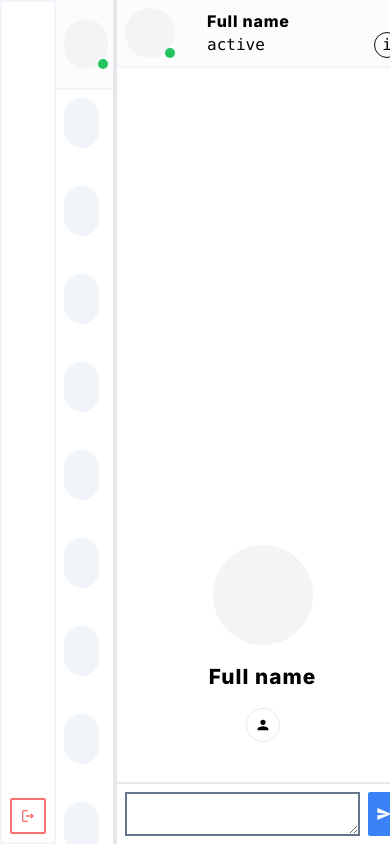
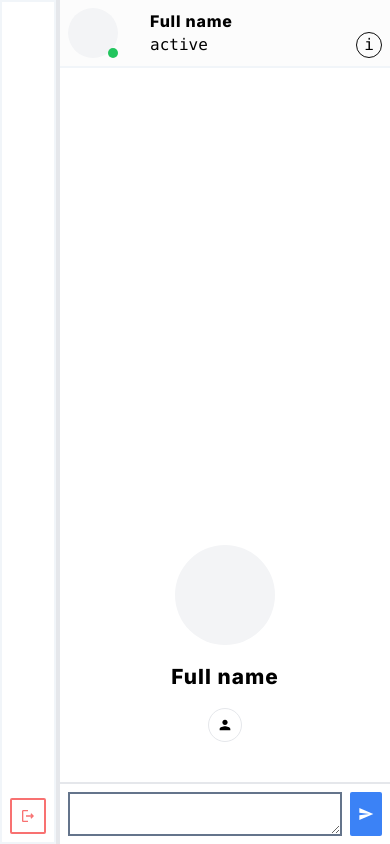
Before and after one commit to HenriTresor/twitchat, a Next.js app: page / in a window 390 px wide. Built offline with nearby package versions, Linux system fonts and the light colour scheme.

Commit message:
added more responsiveness

```diff
--- a/components/ContactsArea/index.tsx
+++ b/components/ContactsArea/index.tsx
@@ -5,11 +5,11 @@ import Contact from './Contact'
 
 type Props = {}
 
-function ContactsArea({}: Props) {
+function ContactsArea({ }: Props) {
   return (
-    <div className='aside w-[30%] border-r-4 flex flex-row'>
+    <div className='aside border-r-4  flex-row flex w-auto md:w-[30%] xlg:hidden'>
       <SideBar />
-      <div className='w-full overflow-auto bar'>
+      <div className='w-full overflow-auto bar hidden md:block'>
         <ChatHeader />
         <div className=''>
           <Contact />
```
